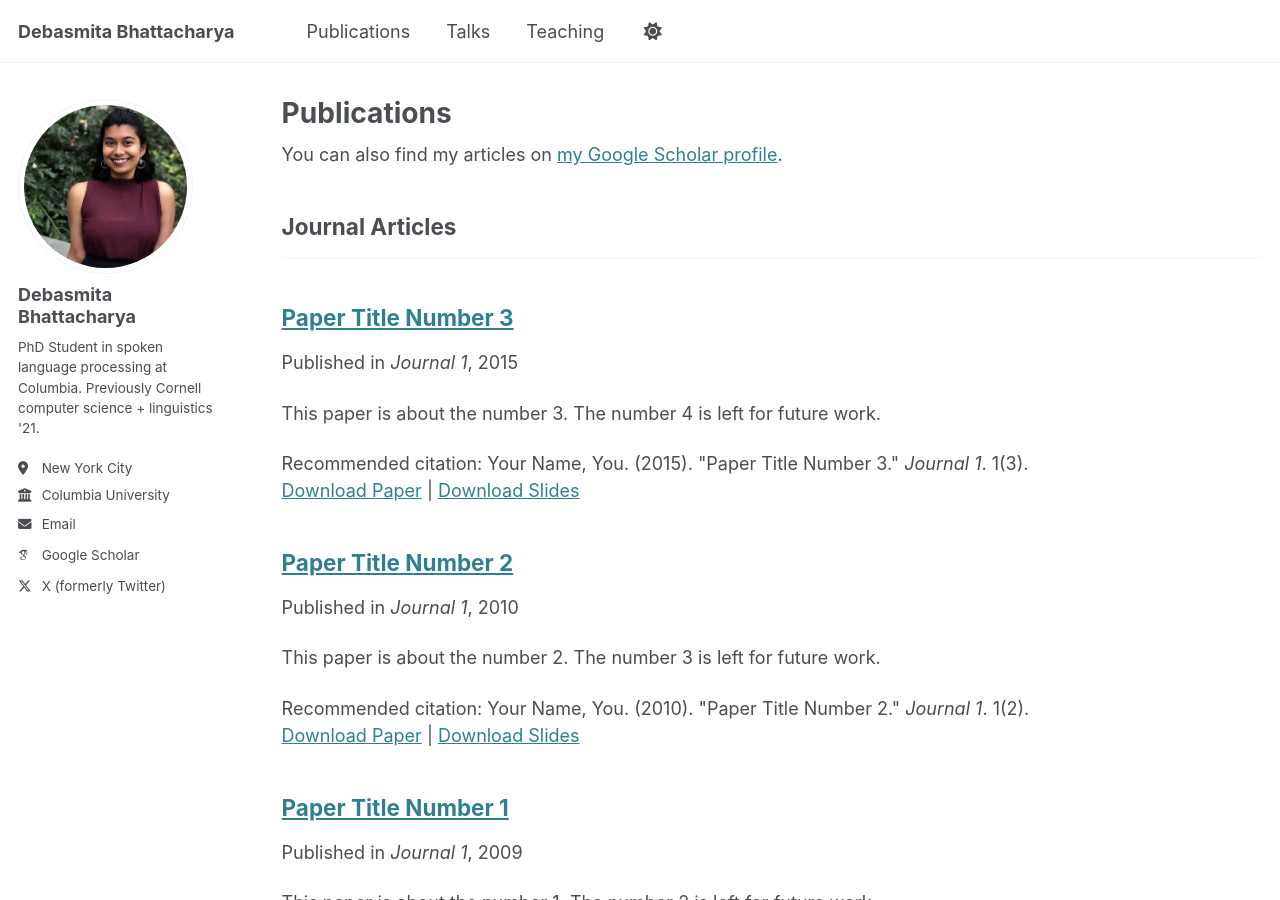
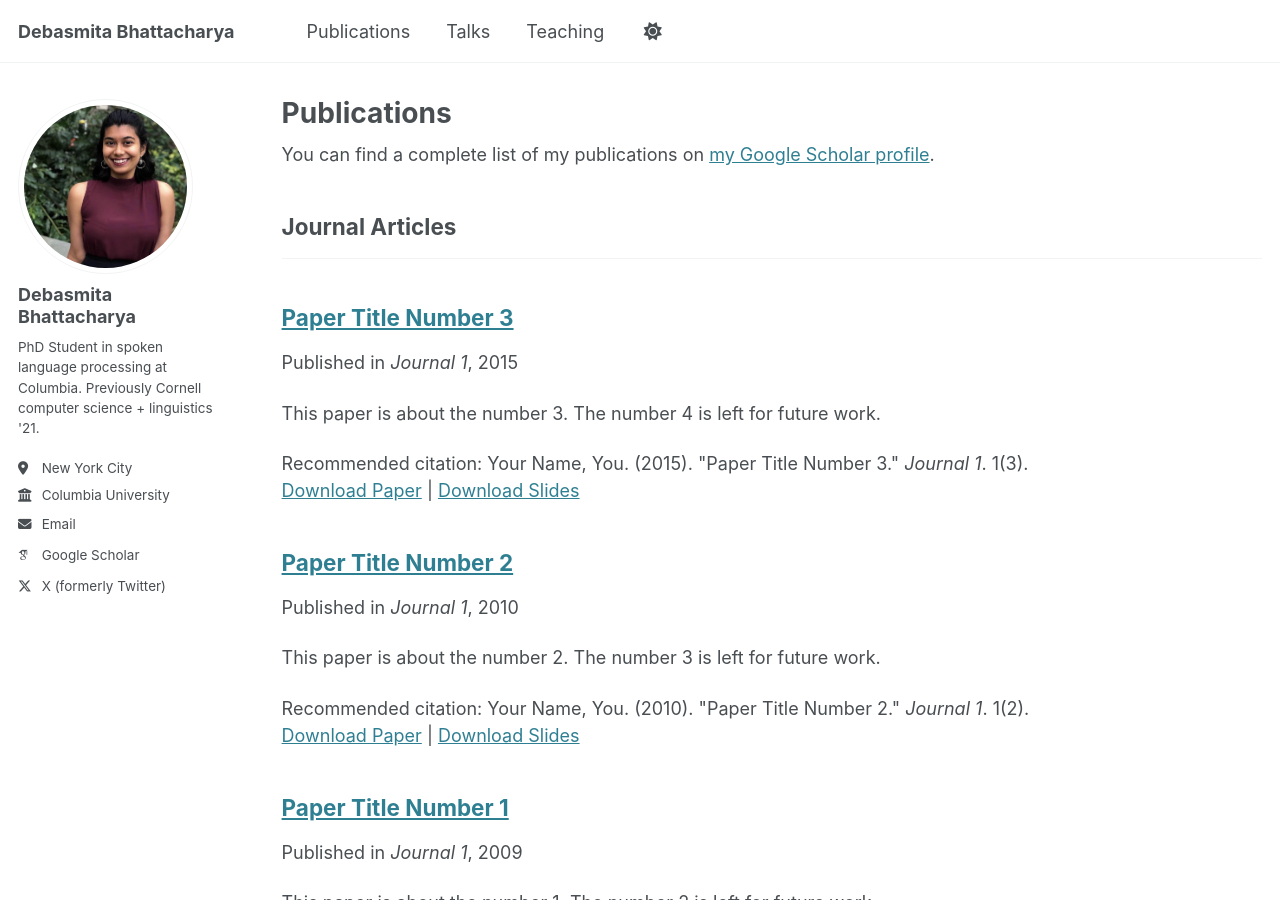
Before and after one commit to debasmita-b/debasmita-b.github.io, a Jekyll site: the page built from _pages/publications.html, in a window 1280 px wide and 900 px high. Built offline with Jekyll 4.4.1, drawn with Linux system fonts in a browser that asks for light colours; some web fonts are replaced.

Commit message:
rewording

```diff
--- a/_pages/publications.html
+++ b/_pages/publications.html
@@ -6,7 +6,7 @@ author_profile: true
 ---
 
 {% if site.author.googlescholar %}
-  <div class="wordwrap">You can also find my articles on <a href="{{site.author.googlescholar}}">my Google Scholar profile</a>.</div>
+  <div class="wordwrap">You can find a complete list of my publications on <a href="{{site.author.googlescholar}}">my Google Scholar profile</a>.</div>
 {% endif %}
 
 {% include base_path %}
```
